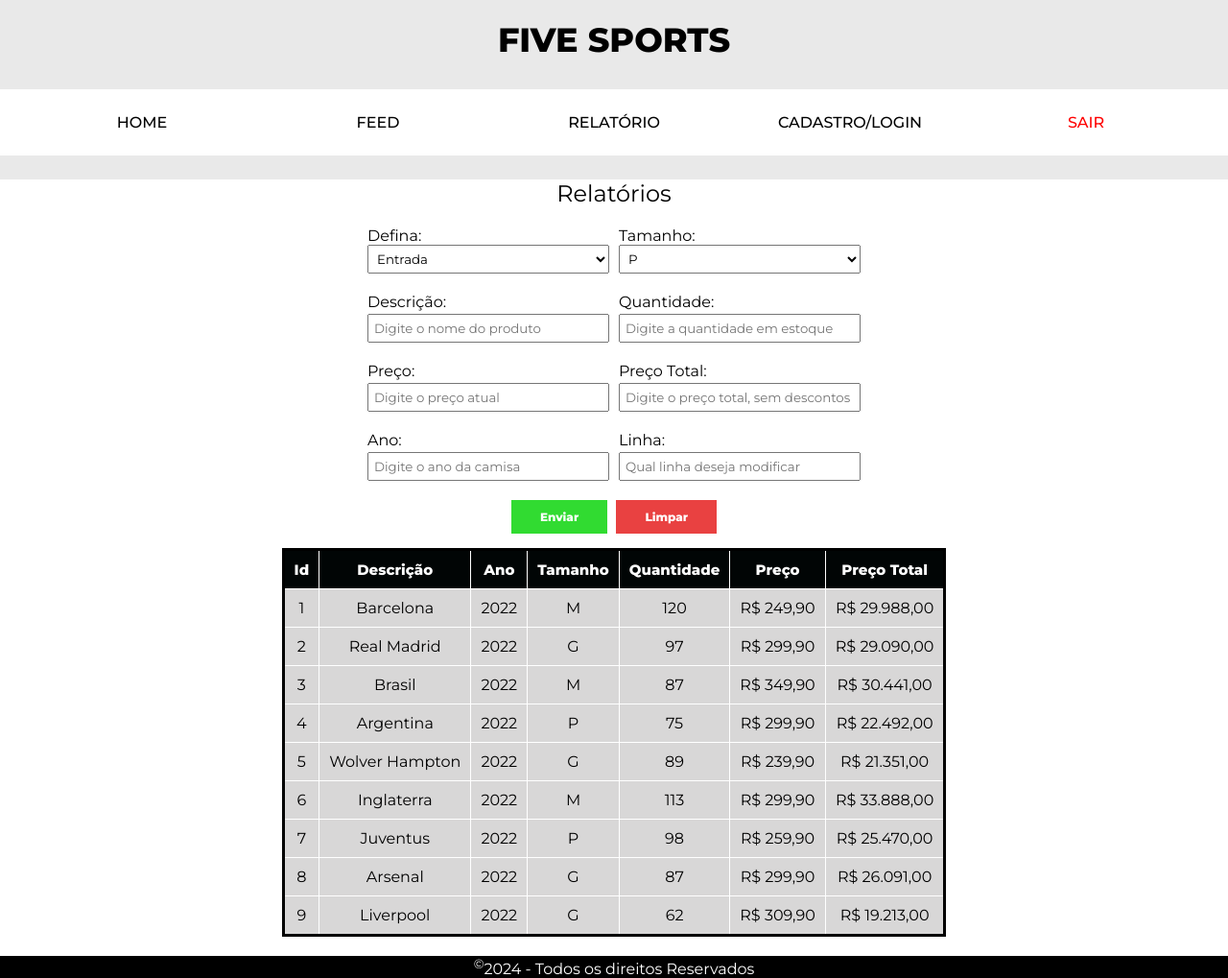
After one commit to NeemiasEmanuel/Lojacamisa-Php-MYsql, a PHP site: the page made by View/Relatorio/Relatorio copy.php in a window 1280 px wide. The commit adds this page. Shown: the whole page at 96% size. Run offline with PHP 8.4, Linux system fonts and the light colour scheme.

Commit message:
Add files via upload
Conexão com o mysql feita
CRUD quase completo, falta o delete

```diff
--- /dev/null
+++ b/View/Relatorio/Relatorio copy.php
@@ -0,0 +1,196 @@
+<!DOCTYPE html>
+<html lang="pt-br">
+<head>
+    <meta charset="UTF-8">
+    <meta name="viewport" content="width=device-width, initial-scale=1.0">
+    <title>TrabalhoWeb</title>
+    <link rel="stylesheet" href="./Relatorio.css">
+</head>
+<body>
+    <header>
+        <nav>
+            <h1 class="tituloSite">FIVE SPORTS</h1>
+
+            <ul class="menu_container">
+                <li class="menu__item"><a class="menu__link" href ="../Home/Home.php" >Home</a></li>
+                <li class="menu__item"><a class="menu__link" href="../Feed/Feed.php" >Feed</a></li>
+                <li class="menu__item"><a class="menu__link" href="../Relatorio/Relatorio.php" >Relatório</a></li>
+                <li class="menu__item"><a class="menu__link" href="../Cadastro/Cadastro.php" >Cadastro/Login</a></li>
+                <li class="menu__item"><a class="menu__linkSair" href="../../Controller/sair.php" >Sair</a></li>
+            </ul>
+        </nav>
+    </header>
+<main>
+    <h2 class="tituloRelatorio">Relatórios</h2>
+
+    <div class="containerPaiPag">
+        <section class="section">
+                <form action="">
+
+                    <div class="divContainerPaiCampos">
+                        <div class="primeiraDivCamposForm">
+
+                            <div class="campos">
+                                <label for="selecao">Defina:</label>
+                                <select name="select" id="selecao1">
+                                    <option value="op1">Entrada</option>
+                                    <option value="op2">Saida</option>
+                                </select>
+                            </div>
+
+                            <div class="campos">
+                                <label  for="nomeProduto">Descrição:</label>
+                                <input class="input" type="text" name="nomeProduto" id="texto" placeholder="Digite o nome do produto">
+                            </div>
+
+                            <div class="campos">
+                                <label for="preco">Preço: </label>
+                                <input type="text" name="preco" class="input" placeholder="Digite o preço atual">
+                            </div>
+                            <div class="campos">
+                                <label for="ano">Ano: </label>
+                                <input type="text" name="ano" class="input" placeholder="Digite o ano da camisa">
+                            </div>
+                        </div>
+
+                        <div class="segundaDivCamposForm">
+
+                            <div class="campos">
+                                <label for="select">Tamanho: </label>
+                                <select name="select" id="selecao2">
+                                    <option value="op1">P</option>
+                                    <option value="op2">M</option>
+                                    <option value="op3">G</option>
+                                </select>
+                            </div>
+
+                            <div class="campos">
+                                <label for="Quantidade">Quantidade: </label>
+                                <input class="input" type="number" name="Quantidade" id="Quantidade" placeholder="Digite a quantidade em estoque">
+                            </div>
+
+                            <div class="campos">
+                                <label for="precoTotal">Preço Total: </label>
+                                <input type="text" name="precoTotal" class="input" placeholder="Digite o preço total, sem descontos">
+                            </div>
+                            <div class="campos">
+                                <label for="linha">Linha: </label>
+                                <input type="text" name="linha" class="input" placeholder="Qual linha deseja modificar">
+                            </div>
+                        </div>
+
+                    </div>
+
+                    <div class="divButtonsForm">
+                        <input class="submit" type="submit" value="Enviar">
+                        <input class="reset" type="reset" value="Limpar">
+                    </div>
+
+                </form>
+
+        </section>
+
+        <section class="sectionTable">
+            <div>
+                <table>
+                    <tr>
+                        <th>Id</th>
+                        <th>Descrição</th>
+                        <th>Ano</th>
+                        <th>Tamanho</th>
+                        <th>Quantidade</th>
+                        <th>Preço</th>
+                        <th>Preço Total</th>
+                    </tr>
+                    <tr>
+                        <td id="idLinha1">1</td>
+                        <td id="descricaoLinha1">Barcelona</td>
+                        <td id="anoLinha1">2022</td>
+                        <td id="tamanhoLinha1">M</td>
+                        <td id="quantidadeLinha1">120</td>
+                        <td id="precoAtualLinha1">R$ 249,90</td>
+                        <td id="precoTotalLinha1">R$ 29.988,00</td>
+                    </tr>
+                    <tr>
+                        <td id="idLinha2">2</td>
+                        <td id="descricaoLinha2">Real Madrid</td>
+                        <td id="anoLinha2">2022</td>
+                        <td id="tamanhoLinha2">G</td>
+                        <td id="quantidadeLinha2">97</td>
+                        <td id="precoAtualLinha2">R$ 299,90</td>
+                        <td id="precoTotalLinha2">R$ 29.090,00</td>
+                    </tr>
+                    <tr>
+                        <td id="idLinha3">3</td>
+                        <td id="descricaoLinha3">Brasil</td>
+                        <td id="anoLinha3">2022</td>
+                        <td id="tamanhoLinha3">M</td>
+                        <td id="quantidadeLinha3">87</td>
+                        <td id="precoAtualLinha3">R$ 349,90</td>
+                        <td id="precoTotalLinha3">R$ 30.441,00</td>
+                    </tr>
+                    <tr>
+                        <td id="idLinha4">4</td>
+                        <td id="descricaoLinha4">Argentina</td>
+                        <td id="anoLinha4">2022</td>
+                        <td id="tamanhoLinha4">P</td>
+                        <td id="quantidadeLinha4">75</td>
+                        <td id="precoAtualLinha4">R$ 299,90</td>
+                        <td id="precoTotalLinha4">R$ 22.492,00</td>
+                    </tr>
+                    <tr>
+                        <td id="idLinha5">5</td>
+                        <td id="descricaoLinha5">Wolver Hampton</td>
+                        <td id="anoLinha5">2022</td>
+                        <td id="tamanhoLinha5">G</td>
+                        <td id="quantidadeLinha5">89</td>
+                        <td id="precoAtualLinha5">R$ 239,90</td>
+                        <td id="precoTotalLinha5">R$ 21.351,00</td>
+                    </tr>
+                    <tr>
+                        <td id="idLinha6">6</td>
+                        <td id="descricaoLinha6">Inglaterra</td>
+                        <td id="anoLinha6">2022</td>
+                        <td id="tamanhoLinha6">M</td>
+                        <td id="quantidadeLinha6">113</td>
+                        <td id="precoAtualLinha6">R$ 299,90</td>
+                        <td id="precoTotalLinha6">R$ 33.888,00</td>
+                    </tr>
+                    <tr>
+                        <td id="idLinha7">7</td>
+                        <td id="descricaoLinha7">Juventus</td>
+                        <td id="anoLinha7">2022</td>
+                        <td id="tamanhoLinha7">P</td>
+                        <td id="quantidadeLinha7">98</td>
+                        <td id="precoAtualLinha7">R$ 259,90</td>
+                        <td id="precoTotalLinha7">R$ 25.470,00</td>
+                    </tr>
+                    <tr>
+                        <td id="idLinha8">8</td>
+                        <td id="descricaoLinha8">Arsenal</td>
+                        <td id="anoLinha8">2022</td>
+                        <td id="tamanhoLinha8">G</td>
+                        <td id="quantidadeLinha8">87</td>
+                        <td id="precoAtualLinha8">R$ 299,90</td>
+                        <td id="precoTotalLinha8">R$ 26.091,00</td>
+                    </tr>
+                    <tr>
+                        <td id="idLinha9">9</td>
+                        <td id="descricaoLinha9">Liverpool</td>
+                        <td id="anoLinha9">2022</td>
+                        <td id="tamanhoLinha9">G</td>
+                        <td id="quantidadeLinha9">62</td>
+                        <td id="precoAtualLinha9">R$ 309,90</td>
+                        <td id="precoTotalLinha9">R$ 19.213,00</td>
+                    </tr>
+                </table>
+            </div>
+        </section>
+    </div>
+</main>
+
+<footer class="footer">
+    <sup>©</sup>2024 - Todos os direitos Reservados
+  </footer>
+</body>
+</html>
--- /dev/null
+++ b/View/Relatorio/Relatorio.css
@@ -0,0 +1,222 @@
+
+@import url('https://fonts.googleapis.com/css2?family=Montserrat:wght@300;400;500;800;900&display=swap');
+*{
+    box-sizing: border-box;
+    padding: 0;
+    margin: 0;
+}
+body{
+    font-family: Montserrat;
+    background-color: rgb(255, 255, 255);
+    height: 100vh;
+    width: 100vw;
+}
+
+nav{
+    background-color: rgb(233, 233, 233);
+    padding: 20px 0 5px 0;
+}
+
+ul{
+    list-style: none;
+}
+
+a{
+    text-decoration: none;
+}
+
+.tituloSite{
+    padding-bottom: 30px;
+    text-align: center;
+    font-size: 35px;
+}
+
+.menu__item {
+    flex: 20%;
+    text-align: center;
+    padding: 0px;
+
+}
+.menu__linkSair{
+    padding: 10px 25px;
+    color: red;
+    text-transform: uppercase;
+}
+.menu__link {
+    padding: 10px 25px;
+    color: rgb(0, 0, 0);
+    text-transform: uppercase;
+}
+
+.menu__item:hover{
+    transform: scale(1.1);
+    transition: .5s;
+}
+
+.menu_container {
+    display: flex;
+    flex-wrap: wrap;
+    justify-content: center;
+    font-family: Montserrat;
+    font-weight: 500;
+    padding: 25px;
+    margin-bottom: 20px;
+    background-color: rgb(255, 255, 255);
+}
+.tituloRelatorio{
+    text-align: center;
+    font-weight: 400;
+}
+.containerPaiPag{
+    margin-top: 15px;
+}
+form{
+    width: 100%;
+}
+
+.divPaiForm{
+    width: 70%;
+}
+
+.divContainerPaiCampos{
+    display: flex;
+
+}
+.primeiraDivCamposForm{
+    flex: 50%;
+    display: flex;
+    flex-direction: column;
+    gap: 20px;
+    margin: 5px;
+    align-items: end;
+}
+.segundaDivCamposForm{
+    flex: 50%;
+    display: flex;
+    flex-direction: column;
+    gap: 20px;
+    margin: 5px;
+}
+.campos{
+   flex: 33.3%;
+   display: flex;
+   flex-direction: column;
+   width: 40%;
+}
+.divButtonsForm{
+    text-align: center;
+    margin: 15px 0 15px 0;
+}
+
+.submit{
+    padding: 10px 30px;
+    background-color: rgb(49, 219, 49);
+    border: 0;
+    font-family: Montserrat;
+    font-size: 12px;
+    font-weight: 800;
+    color: white;
+    cursor: pointer;
+    margin-right: 5px;
+}
+.submit:hover{
+    background-color: rgb(0, 255, 0);
+}
+
+.reset{
+    padding: 10px 30px;
+    background-color: rgb(233, 65, 65);
+    border: 0;
+    font-family: Montserrat;
+    font-size: 12px;
+    font-weight: 800;
+    color: white;
+    cursor: pointer;
+}
+.reset:hover{
+    background-color: rgb(253, 36, 36);
+}
+
+.input{
+    margin-top: 3px;
+    padding: 5px;
+    font-family: Montserrat;
+}
+
+#selecao1, #selecao2{
+    padding: 5px;
+    font-family: Montserrat
+}
+.sectionTable{
+    display: flex;
+    justify-content: center;
+    padding-bottom: 20px;
+}
+
+table{
+    border-collapse: collapse;
+    background-color: rgba(199, 197, 197, 0.685);
+    border-style: solid;
+    border-width: 3px;
+    border-color: rgb(0, 0, 0);
+    cursor: pointer;
+}
+th, td{
+    text-align: center;
+    padding: 10px;
+    border: 1px solid #ffffff;
+
+}
+th{
+    background-color: #010505;
+    color: white;
+    font-size: 15px;
+}
+
+.footer{
+    text-align: center;
+    background-color: black;
+    color: white;
+
+
+
+}
+
+#idLinha1:hover, #idLinha2:hover, #idLinha3:hover, #idLinha4:hover, #idLinha5:hover,
+#idLinha6:hover, #idLinha7:hover, #idLinha8:hover, #idLinha9:hover {
+    background-color: rgb(255, 255, 255);
+}
+
+
+#descricaoLinha1:hover, #descricaoLinha2:hover, #descricaoLinha3:hover, #descricaoLinha4:hover,
+#descricaoLinha5:hover, #descricaoLinha6:hover, #descricaoLinha7:hover, #descricaoLinha8:hover,
+#descricaoLinha9:hover {
+    background-color: rgb(255, 255, 255);
+}
+#anoLinha1:hover, #anoLinha2:hover, #anoLinha3:hover, #anoLinha4:hover, #anoLinha5:hover,
+#anoLinha6:hover, #anoLinha7:hover, #anoLinha8:hover, #anoLinha9:hover {
+    background-color: rgb(255, 255, 255);
+}
+#tamanhoLinha1:hover, #tamanhoLinha2:hover, #tamanhoLinha3:hover, #tamanhoLinha4:hover,
+#tamanhoLinha5:hover, #tamanhoLinha6:hover, #tamanhoLinha7:hover, #tamanhoLinha8:hover,
+#tamanhoLinha9:hover {
+    background-color: rgb(255, 255, 255);
+}
+
+#quantidadeLinha1:hover, #quantidadeLinha2:hover, #quantidadeLinha3:hover, #quantidadeLinha4:hover,
+#quantidadeLinha5:hover, #quantidadeLinha6:hover, #quantidadeLinha7:hover, #quantidadeLinha8:hover,
+#quantidadeLinha9:hover {
+    background-color: rgb(255, 255, 255);
+}
+
+#precoAtualLinha1:hover, #precoAtualLinha2:hover, #precoAtualLinha3:hover, #precoAtualLinha4:hover,
+#precoAtualLinha5:hover,#precoAtualLinha6:hover, #precoAtualLinha7:hover, #precoAtualLinha8:hover,
+#precoAtualLinha9:hover {
+    background-color: rgb(255, 255, 255);
+}
+
+#precoTotalLinha1:hover, #precoTotalLinha2:hover, #precoTotalLinha3:hover, #precoTotalLinha4:hover,
+#precoTotalLinha5:hover, #precoTotalLinha6:hover, #precoTotalLinha7:hover, #precoTotalLinha8:hover,
+#precoTotalLinha9:hover{
+    background-color: rgb(255, 255, 255);
+}
```
Also changed, not shown: View/Relatorio/Relatorio.php (+161 -111 lines).
